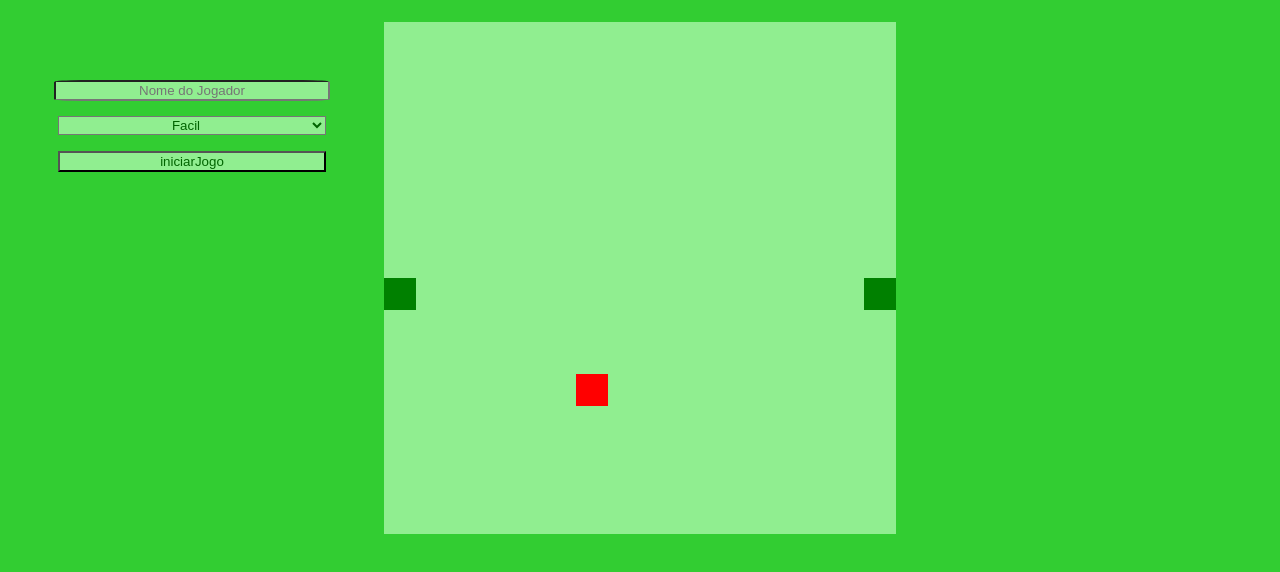
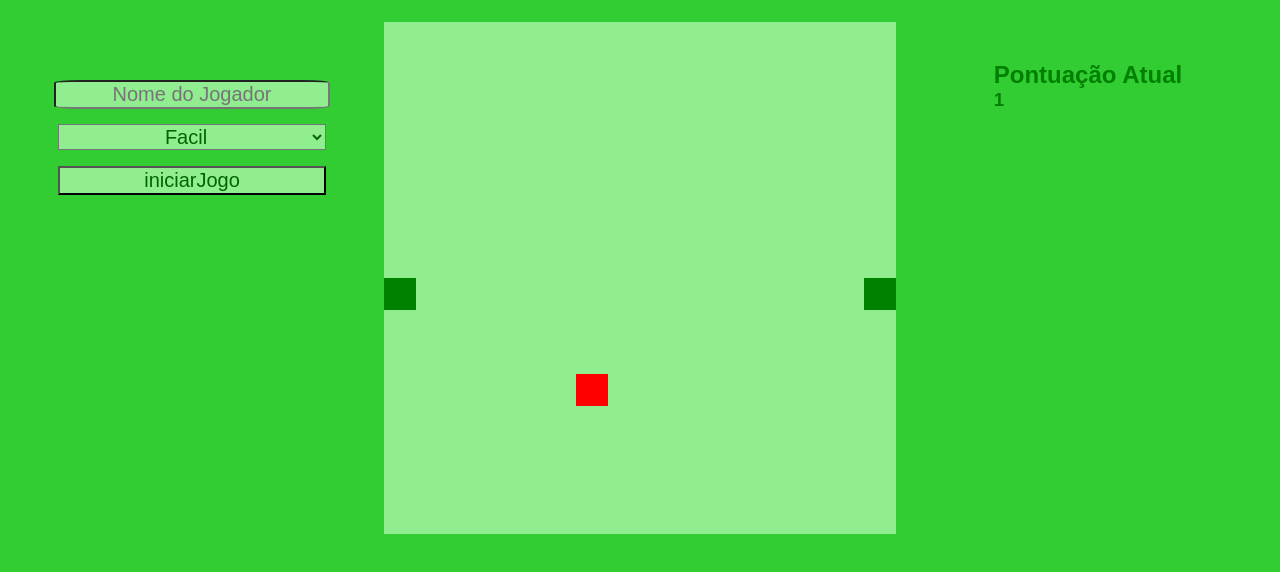
Before and after one commit to rafael-a-m-chaves/JogoDaCobrinha, a plain HTML site: page index.html in a window 1280 px wide. Both pictures are taken after a click on the button "iniciarJogo". Shown: the part 66-638 px from the top of the page. Drawn offline with Linux system fonts and the light colour scheme.

Commit message:
cobrinha 1.0v

```diff
--- a/css/estilos.css
+++ b/css/estilos.css
@@ -28,6 +28,7 @@ body{
     width: 30%;
     justify-content: flex-start;
     align-items: center;
+
 }
 
 .cow2{
@@ -37,9 +38,11 @@ body{
 }
 
 .cow3{
+    margin-top: 3%;
     display: flex;
     flex-direction: column;
     width: 30%;
+    align-items: center;
 }
 
 .nomeJogador{
@@ -52,12 +55,14 @@ body{
     border-radius: 10%;
     color: darkgreen;
     text-align: center;
+    font-size: 20px;
 }
 
 .iniciarjogo{
     width: 70%;
     background-color: lightgreen;
     color: darkgreen;
+    font-size: 20px;
 }
 
 .selecionenivel{
@@ -68,4 +73,10 @@ body{
     text-align: center;
     justify-content: center;
     align-items: center;
+    font-size: 20px;
 }
+
+.pontosatual{
+    justify-content: center;
+    align-items: center;
+}
--- a/index.html
+++ b/index.html
@@ -32,9 +32,20 @@
 
             </div>
             <div class="cow3">
-
+                <div class="potuacaoatual">
+                    <div class="atualtitulopontuacao">
+                        <h2>Pontuação Atual</h2>
+                    </div>
+                    <div class="pontosatual">
+                        <h3 class="placar" id="placar">
+                        0
+                        </h3>
+                    </div>
+                </div>
+                </div>
             </div>
         </div>
     </div>
+
 </body>
 </html>
--- a/js/javascript.js
+++ b/js/javascript.js
@@ -7,7 +7,6 @@ let food = {
     x: Math.floor(Math.random() * 15 + 1) * box,
     y: Math.floor(Math.random() * 15 + 1) * box
 }
-let nomeJogador ='';
 let pontuacao = 0;
 
 cobra[0] ={
@@ -46,7 +45,8 @@ function iniciarJogo(){
     for(i=1; i < cobra.length;i++){
         if(cobra[0].x == cobra[i].x && cobra[0].y == cobra[i].y){
             clearInterval(jogo);
-            alert('Game Over');
+            alert('GAME OVER '+nomeJogador.value+' Sua Pontuação foi: '+pontuacao);
+            window.location.href=window.location.href;
         }
     }
 
@@ -72,7 +72,7 @@ function iniciarJogo(){
     }else{
         food.x = Math.floor(Math.random() * 15 + 1) * box;
         food.y = Math.floor(Math.random() * 15 + 1) * box;
-
+        mostrapontuacao();
     }
 
 
@@ -85,11 +85,24 @@ function iniciarJogo(){
 
 function inicionivel(){
     nivel = document.getElementById('dificuldade')
-    console.log(nivel.value)
+    nomeJogador = document.getElementById('nomeJogador')
     jogo = setInterval(iniciarJogo,nivel.value);
 
 }
 
 function mostrapontuacao(){
+    if(nivel.value==300){
+        bonus = 1;
+    }else if(nivel.value==200){
+        bonus = 2;
+    }else if(nivel.value==100){
+        bonus = 3;
+    }else{
+        bonus = 0;
+    }
+
+    pontuacao = pontuacao + 1 * bonus;
+    placar = document.getElementById('placar').innerText = pontuacao;
+
 
 }
```
Also changed, not shown: 1 other file.
